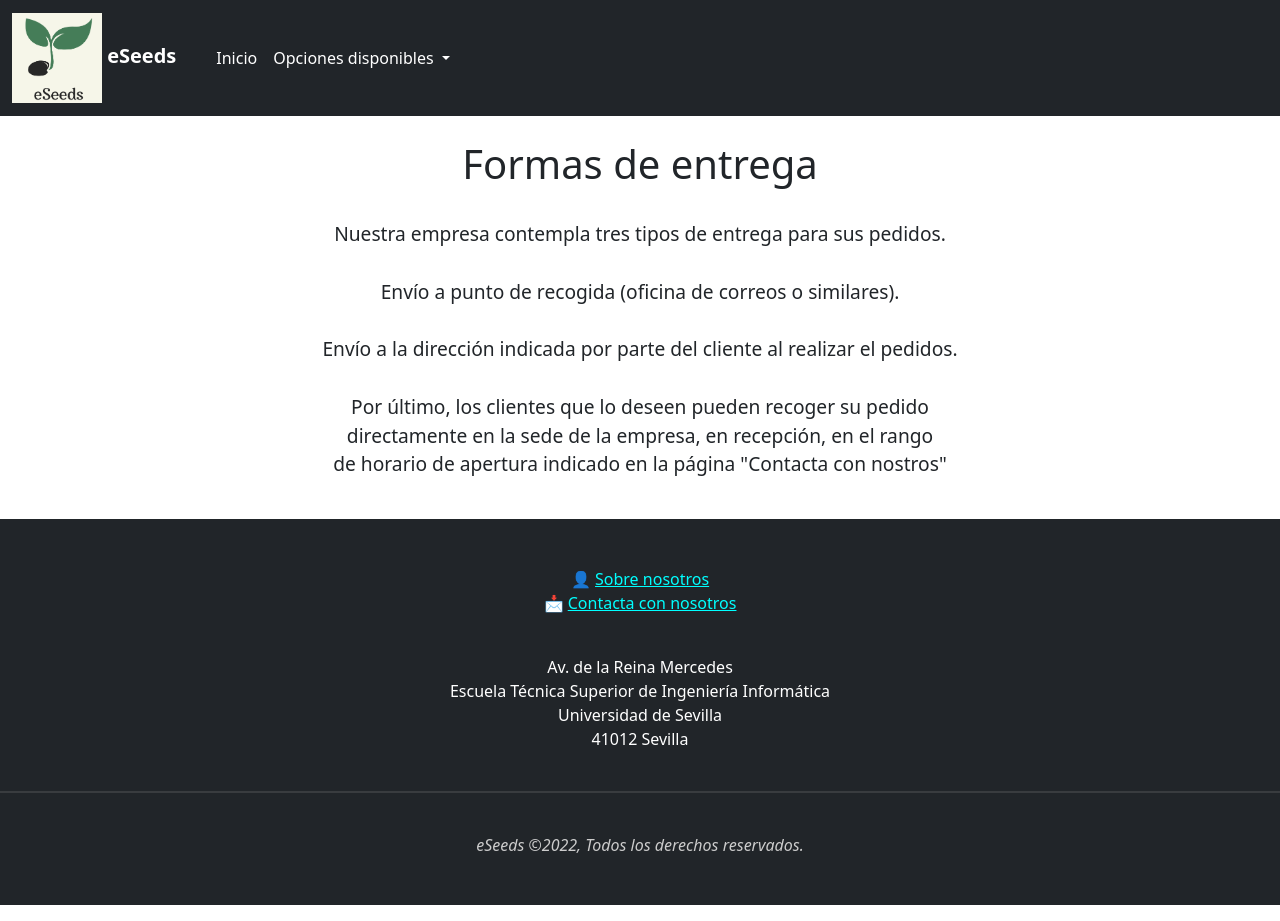
After one commit to horgarler/eSeeds, a Django app: page /entrega/ in a window 1280 px wide. The commit adds this page. Run offline with Django 4.2, Linux system fonts and the light colour scheme.

Commit message:
Ficha de producto inicial y página 'Formas de entrega' completadas

```diff
--- a/eSeeds/admin.py
+++ b/eSeeds/admin.py
@@ -3,4 +3,4 @@ from eSeeds.models import *
 
 # Register your models here.
 
-admin.site.register(Semilla)
+admin.site.register(Producto)
--- a/eSeeds/models.py
+++ b/eSeeds/models.py
@@ -2,7 +2,7 @@ from django.db import models
 
 # Create your models here.
 
-class Semilla(models.Model):
+class Producto(models.Model):
 
     # nombre (str), precio (float), descripción (text), disponibilidad (bool)
     nombre = models.CharField(max_length= 100, blank=False, null=False)
--- a/eSeeds/templates/base.html
+++ b/eSeeds/templates/base.html
@@ -49,6 +49,7 @@
                                 <ul class="dropdown-menu dropdown-menu-end" aria-labelledby="navbarDropdown">
                                     <li><a class="dropdown-item" href="{% url 'catalogo' %}">Catálogo de semillas</a></li>
                                     <li><a class="dropdown-item" href="{% url 'politica_envio' %}">Política de envío gratuito</a></li>
+                                    <li><a class="dropdown-item" href="{% url 'entrega' %}">Formas de entrega</a></li>
                                 </ul>
                             </li>
                         </li>
--- /dev/null
+++ b/eSeeds/templates/entrega.html
@@ -0,0 +1,30 @@
+{% extends 'base.html' %}
+
+{% block content %}
+
+    <div class="contenido" style="text-align:center">
+        <br>
+        <h1 class="titulo-politica">Formas de entrega</h1>
+
+        <br>
+        <div class="row">
+            <p style="font-size:larger">
+                Nuestra empresa contempla tres tipos de entrega para sus pedidos.
+                <br>
+                <br>
+                Envío a punto de recogida (oficina de correos o similares).
+                <br>
+                <br>
+                Envío a la dirección indicada por parte del cliente al realizar el pedidos.
+                <br>
+                <br>
+                Por último, los clientes que lo deseen pueden recoger su pedido <br>
+                directamente en la sede de la empresa, en recepción, en el rango <br>
+                de horario de apertura indicado en la página "Contacta con nostros"
+            </p>
+        </div>
+        <br>
+
+    </div>
+
+{% endblock %}
--- a/eSeeds/urls.py
+++ b/eSeeds/urls.py
@@ -8,4 +8,6 @@ urlpatterns = [
     path('politica_envio/', views.politica_envio, name='politica_envio'),
     path('datos_empresa/', views.datos_empresa, name='datos_empresa'),
     path('contacto/', views.contacto, name='contacto'),
+    path('catalogo/<int:producto_id>/', views.detalles_producto, name="producto"),
+    path('entrega/', views.entrega, name="entrega"),
 ]
--- a/eSeeds/views.py
+++ b/eSeeds/views.py
@@ -1,5 +1,10 @@
 from django.shortcuts import render
+from django.views.generic import TemplateView
+from django.http import Http404
+from django.shortcuts import get_object_or_404, redirect, render
+
 from eSeeds.models import *
+
 
 # Create your views here.
 
@@ -7,9 +12,9 @@ def home(request):
     return render(request, 'home.html')
 
 def catalogo(request):
-    semillas = Semilla.objects.all()
-    return render(request, 'catalogo.html', {'semillas':semillas})
-    #esto devuelve todas las semillas de la base de datos (para el catalogo)
+    productos = Producto.objects.all()
+    return render(request, 'catalogo.html', {'productos':productos})
+    #esto devuelve todos los productos de la base de datos (para el catalogo)
 
 def politica_envio(request):
     return render(request, 'politica_envio.html')
@@ -19,3 +24,27 @@ def datos_empresa(request):
 
 def contacto(request):
     return render(request, 'contacto.html')
+
+def entrega(request):
+    return render(request, 'entrega.html')
+
+def detalles_producto(request, producto_id):
+    if request.method == 'GET':
+        producto = get_object_or_404(Producto, pk=producto_id)
+        return render(request, 'producto.html', {'producto': producto}) #se le pasa lo que está entre ''
+    else:   #(POST en la mayoria)
+        try:
+            producto = get_object_or_404(Producto, pk=producto_id)
+            ##SETEAR ATRIBUTO ENN BBDD
+            setattr(producto, 'disponibilidad', True)
+            producto.save()
+            ###############################
+
+            #############AGREGAR PRODUCTO AL CARRITO###############
+            #carrito = Carrito(request)
+            #carrito.agregar(servicio)
+            ###############################
+
+            #return redirect('carrito')
+        except ValueError:
+            return render(request, 'producto.html', {'producto': producto})
```
Also changed, not shown: eSeeds/static/catalogo.css (+7 -2 lines), eSeeds/templates/catalogo.html (+11 -11 lines), eSeeds/templates/producto.html (added, +23 -0 lines), db.sqlite3, eSeeds/migrations/0003_rename_semilla_producto.py (added).
